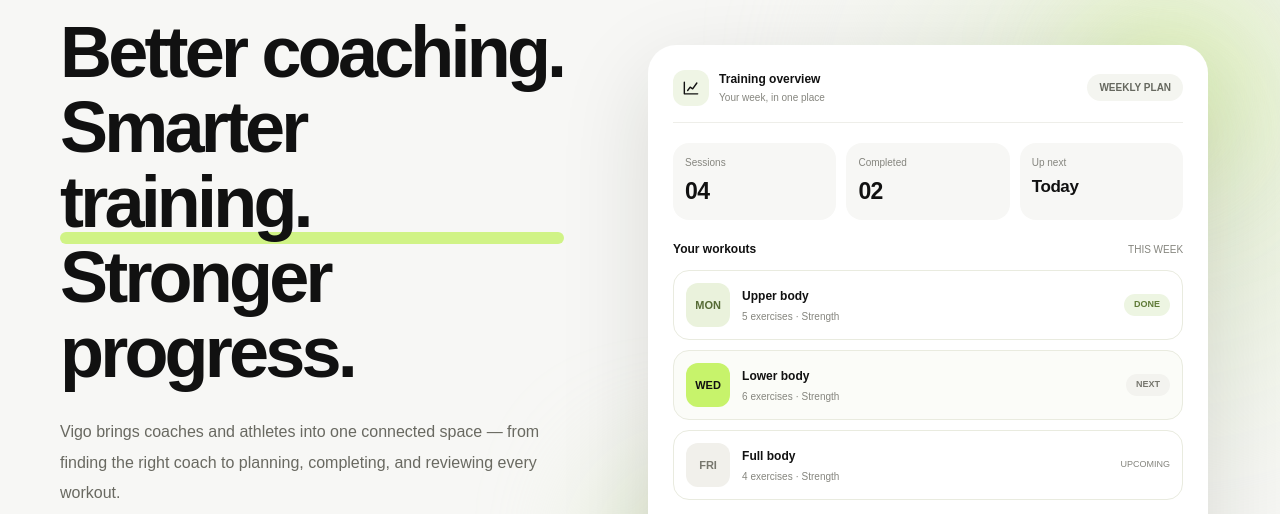
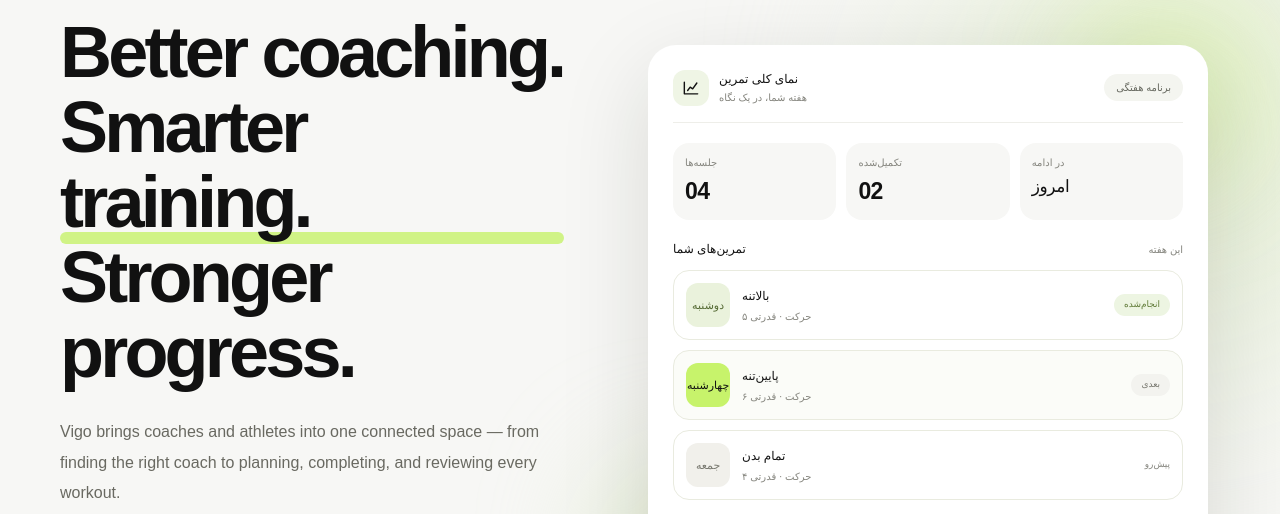
Before and after one commit to vigo-platform/front-end, a React (Vite) app: page / in a window 1280 px wide. Shown: the part 235-749 px from the top of the page. Built offline with nearby package versions, Linux system fonts and the light colour scheme; no server answers.

Commit message:
feat(i18n): translate remaining shared components

```diff
--- a/src/features/landing/components/WorkoutPreview.tsx
+++ b/src/features/landing/components/WorkoutPreview.tsx
@@ -1,6 +1,8 @@
 import ArrowIcon from './ArrowIcon'
+import { useTranslation } from 'react-i18next'
 
 function WorkoutPreview() {
+  const { t } = useTranslation()
   return (
     <div className="relative mx-auto w-full max-w-[560px]">
       <div className="absolute -right-7 -top-7 h-36 w-36 rounded-full bg-accent/50 blur-3xl" />
@@ -15,69 +17,69 @@ function WorkoutPreview() {
               </svg>
             </span>
             <div>
-              <p className="text-[12px] font-bold text-ink">Training overview</p>
-              <p className="mt-0.5 text-[10px] text-muted">Your week, in one place</p>
+              <p className="text-[12px] font-bold text-ink">{t("ui.Training overview")}</p>
+              <p className="mt-0.5 text-[10px] text-muted">{t("ui.Your week, in one place")}</p>
             </div>
           </div>
           <span className="rounded-full bg-[#f4f5f0] px-3 py-1.5 text-[10px] font-semibold text-[#66685f]">
-            WEEKLY PLAN
+            {t("ui.WEEKLY PLAN")}
           </span>
         </div>
 
         <div className="grid grid-cols-3 gap-2.5 py-5">
           <div className="rounded-2xl bg-canvas p-3">
-            <p className="text-[10px] text-muted">Sessions</p>
+            <p className="text-[10px] text-muted">{t("ui.Sessions")}</p>
             <p className="mt-1 text-[23px] font-bold tracking-tight text-ink">04</p>
           </div>
           <div className="rounded-2xl bg-canvas p-3">
-            <p className="text-[10px] text-muted">Completed</p>
+            <p className="text-[10px] text-muted">{t("ui.Completed")}</p>
             <p className="mt-1 text-[23px] font-bold tracking-tight text-ink">02</p>
           </div>
           <div className="rounded-2xl bg-canvas p-3">
-            <p className="text-[10px] text-muted">Up next</p>
-            <p className="mt-1 text-[17px] font-bold tracking-tight text-ink">Today</p>
+            <p className="text-[10px] text-muted">{t("ui.Up next")}</p>
+            <p className="mt-1 text-[17px] font-bold tracking-tight text-ink">{t("ui.Today")}</p>
           </div>
         </div>
 
         <div className="flex items-center justify-between pb-3">
-          <p className="text-[12px] font-bold text-ink">Your workouts</p>
-          <span className="text-[10px] font-medium text-muted">THIS WEEK</span>
+          <p className="text-[12px] font-bold text-ink">{t("ui.Your workouts")}</p>
+          <span className="text-[10px] font-medium text-muted">{t("ui.THIS WEEK")}</span>
         </div>
 
         <div className="space-y-2.5">
           <div className="flex items-center gap-3 rounded-2xl border border-[#e9ebdf] p-3">
             <div className="flex h-11 w-11 shrink-0 items-center justify-center rounded-xl bg-[#eaf2dc] text-[11px] font-bold text-[#566b35]">
-              MON
+              {t("ui.MON")}
             </div>
             <div className="min-w-0 flex-1">
-              <p className="truncate text-[12px] font-bold text-ink">Upper body</p>
-              <p className="mt-1 text-[10px] text-muted">5 exercises · Strength</p>
+              <p className="truncate text-[12px] font-bold text-ink">{t("ui.Upper body")}</p>
+              <p className="mt-1 text-[10px] text-muted">{t("ui.5 exercises · Strength")}</p>
             </div>
             <span className="rounded-full bg-[#edf5e2] px-2.5 py-1 text-[9px] font-semibold text-[#607b38]">
-              DONE
+              {t("ui.DONE")}
             </span>
           </div>
           <div className="flex items-center gap-3 rounded-2xl border border-[#e9ebdf] bg-[#fbfcf8] p-3">
             <div className="flex h-11 w-11 shrink-0 items-center justify-center rounded-xl bg-accent text-[11px] font-bold text-ink">
-              WED
+              {t("ui.WED")}
             </div>
             <div className="min-w-0 flex-1">
-              <p className="truncate text-[12px] font-bold text-ink">Lower body</p>
-              <p className="mt-1 text-[10px] text-muted">6 exercises · Strength</p>
+              <p className="truncate text-[12px] font-bold text-ink">{t("ui.Lower body")}</p>
+              <p className="mt-1 text-[10px] text-muted">{t("ui.6 exercises · Strength")}</p>
             </div>
             <span className="rounded-full bg-[#f3f3ef] px-2.5 py-1 text-[9px] font-semibold text-[#77776e]">
-              NEXT
+              {t("ui.NEXT")}
             </span>
           </div>
           <div className="flex items-center gap-3 rounded-2xl border border-[#e9ebdf] p-3">
             <div className="flex h-11 w-11 shrink-0 items-center justify-center rounded-xl bg-[#f1f0eb] text-[11px] font-bold text-[#77776e]">
-              FRI
+              {t("ui.FRI")}
             </div>
             <div className="min-w-0 flex-1">
-              <p className="truncate text-[12px] font-bold text-ink">Full body</p>
-              <p className="mt-1 text-[10px] text-muted">4 exercises · Strength</p>
+              <p className="truncate text-[12px] font-bold text-ink">{t("ui.Full body")}</p>
+              <p className="mt-1 text-[10px] text-muted">{t("ui.4 exercises · Strength")}</p>
             </div>
-            <span className="text-[9px] font-medium text-muted">UPCOMING</span>
+            <span className="text-[9px] font-medium text-muted">{t("ui.UPCOMING")}</span>
           </div>
         </div>
 
@@ -88,8 +90,8 @@ function WorkoutPreview() {
             </svg>
           </span>
           <div className="min-w-0 flex-1">
-            <p className="text-[11px] font-semibold">A connected training routine</p>
-            <p className="mt-1 text-[9px] text-white/55">Plan · Execute · Review</p>
+            <p className="text-[11px] font-semibold">{t("ui.A connected training routine")}</p>
+            <p className="mt-1 text-[9px] text-white/55">{t("ui.Plan · Execute · Review")}</p>
           </div>
           <span className="text-accent"><ArrowIcon diagonal /></span>
         </div>
@@ -102,8 +104,8 @@ function WorkoutPreview() {
           </svg>
         </span>
         <div>
-          <p className="text-[10px] font-bold text-ink">Stay on track</p>
-          <p className="text-[9px] text-muted">One shared training space</p>
+          <p className="text-[10px] font-bold text-ink">{t("ui.Stay on track")}</p>
+          <p className="text-[9px] text-muted">{t("ui.One shared training space")}</p>
         </div>
       </div>
     </div>
```
